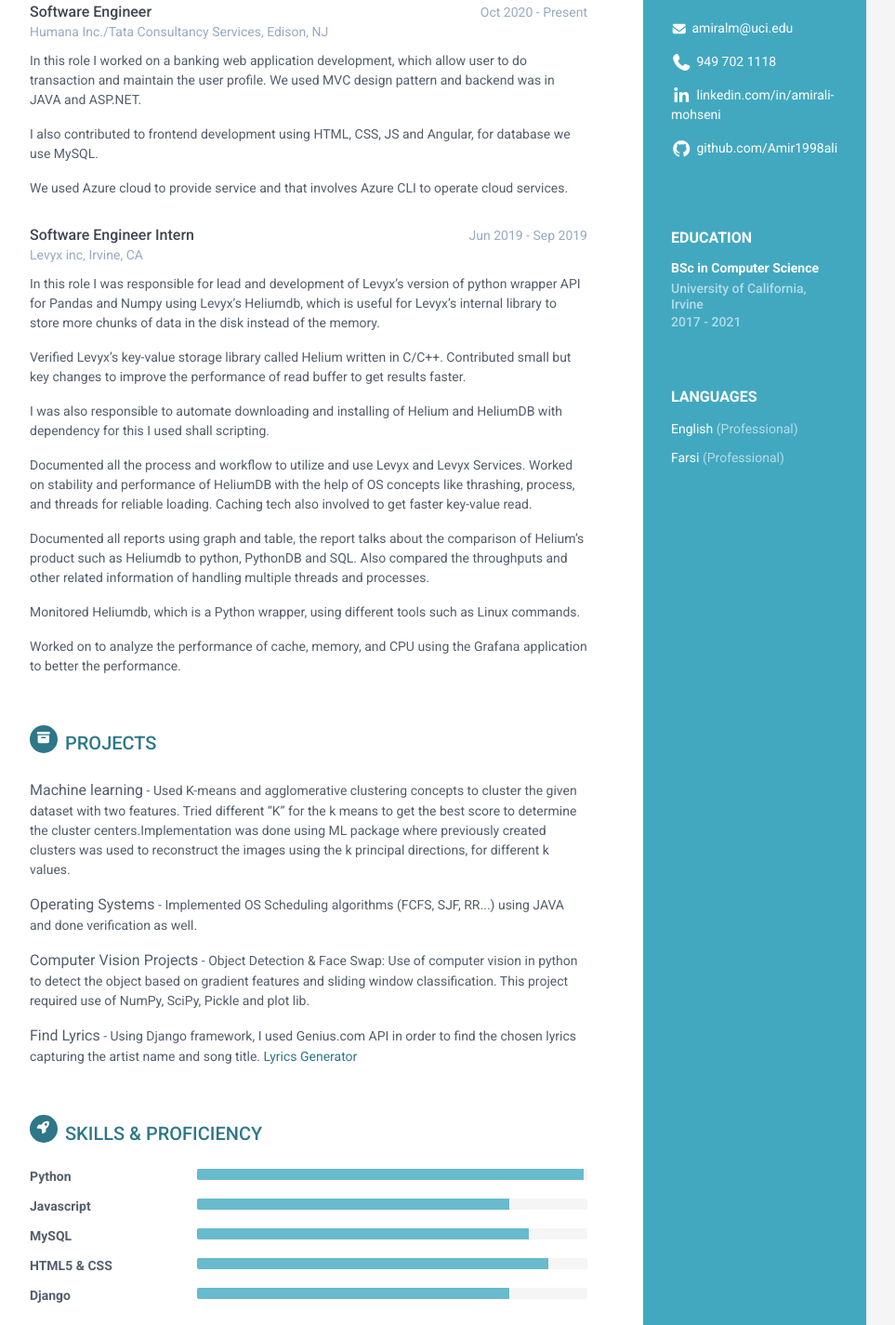
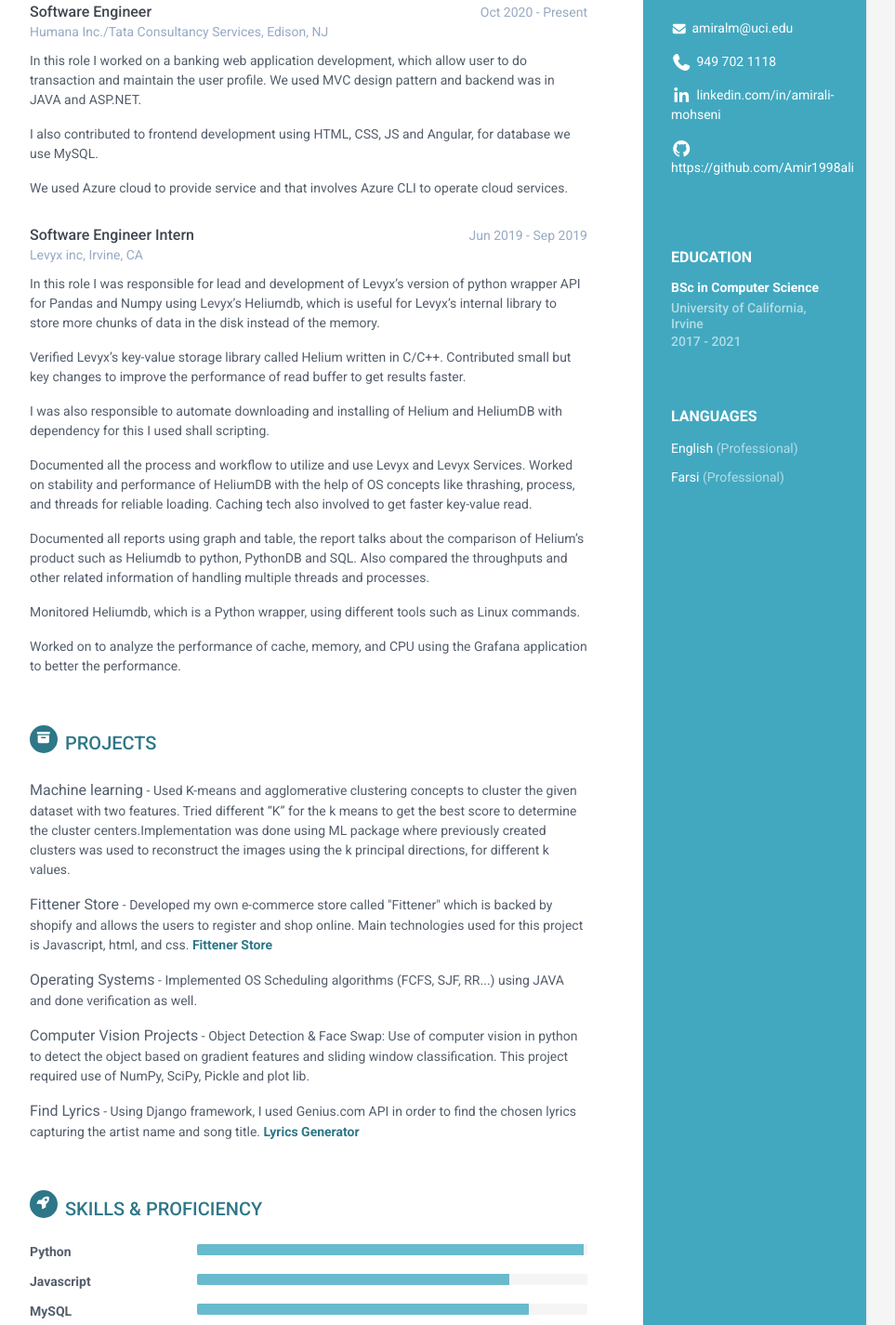
Before and after one commit to Amir1998ali/myresume.github.io, a plain HTML site: page index.html in a window 1280 px wide. Shown: the part 309-1734 px from the top of the page at 93% size, without its empty margins (188-1151 px from the left). Drawn offline with Linux system fonts and the light colour scheme.

Commit message:
Add Fittener Store

```diff
--- a/index.html
+++ b/index.html
@@ -35,7 +35,7 @@
                     <li class="phone"><i class="fas fa-phone"></i><a href="tel:949 702 1118">949 702 1118</a></li>
                     <!-- <li class="website"><i class="fas fa-globe"></i><a href="https://themes.3rdwavemedia.com/bootstrap-templates/resume/orbit-free-resume-cv-bootstrap-theme-for-developers/" target="_blank">portfoliosite.com</a></li> -->
                     <li class="linkedin"><i class="fab fa-linkedin-in"></i><a href="https://www.linkedin.com/in/amirali-mohseni-a2a634153/" target="_blank">linkedin.com/in/amirali-mohseni</a></li>
-                    <li class="github"><i class="fab fa-github"></i><a href="github.com/Amir1998ali" target="_blank">github.com/Amir1998ali</a></li>
+                    <li class="github"><i class="fab fa-github"></i><a href="github.com/Amir1998ali" target="_blank">https://github.com/Amir1998ali</a></li>
                     <!-- <li class="twitter"><i class="fab fa-twitter"></i><a href="https://twitter.com/3rdwave_themes" target="_blank">@twittername</a></li> -->
                 </ul>
             </div><!--//contact-container-->
@@ -116,8 +116,12 @@
                 <div class="item">
                     <span class="project-title">Machine learning</span> - <span class="project-tagline">Used K-means and agglomerative clustering concepts to cluster the given dataset with two features. Tried different “K” for the k means to get the best score to determine the cluster centers.Implementation was done using ML package where previously created clusters was used to reconstruct the
                         images using the k principal directions, for different k values.</span>
+                </div><!--//item-->
 
+                <div class="item">
+                        <span class="project-title"> Fittener Store </span> - <span class="project-tagline"> Developed my own e-commerce store called "Fittener" which is backed by shopify and allows the users to register and shop online. Main technologies used for this project is Javascript, html, and css. <a href="https://fittenerstore.com"> <b> Fittener Store </b> </a> </span>
                 </div><!--//item-->
+
                 <div class="item">
                     <span class="project-title">Operating Systems</span> - <span class="project-tagline">Implemented OS Scheduling algorithms (FCFS, SJF, RR...) using JAVA and done verification as well.</span>
                 </div><!--//item-->
@@ -126,7 +130,7 @@
                 </div><!--//item-->
 
                 <div class="item">
-                        <span class="project-title">Find Lyrics</span> - <span class="project-tagline"> Using Django framework, I used Genius.com API in order to find the chosen lyrics capturing the artist name and song title. <a href="https://github.com/Amir1998ali/lyricsgenerator.git"> Lyrics Generator</a></span>
+                        <span class="project-title">Find Lyrics</span> - <span class="project-tagline"> Using Django framework, I used Genius.com API in order to find the chosen lyrics capturing the artist name and song title. <a href="https://github.com/Amir1998ali/lyricsgenerator.git"> <b>Lyrics Generator</b> </a></span>
                     </div><!--//item-->
 
             </section><!--//section-->
```
